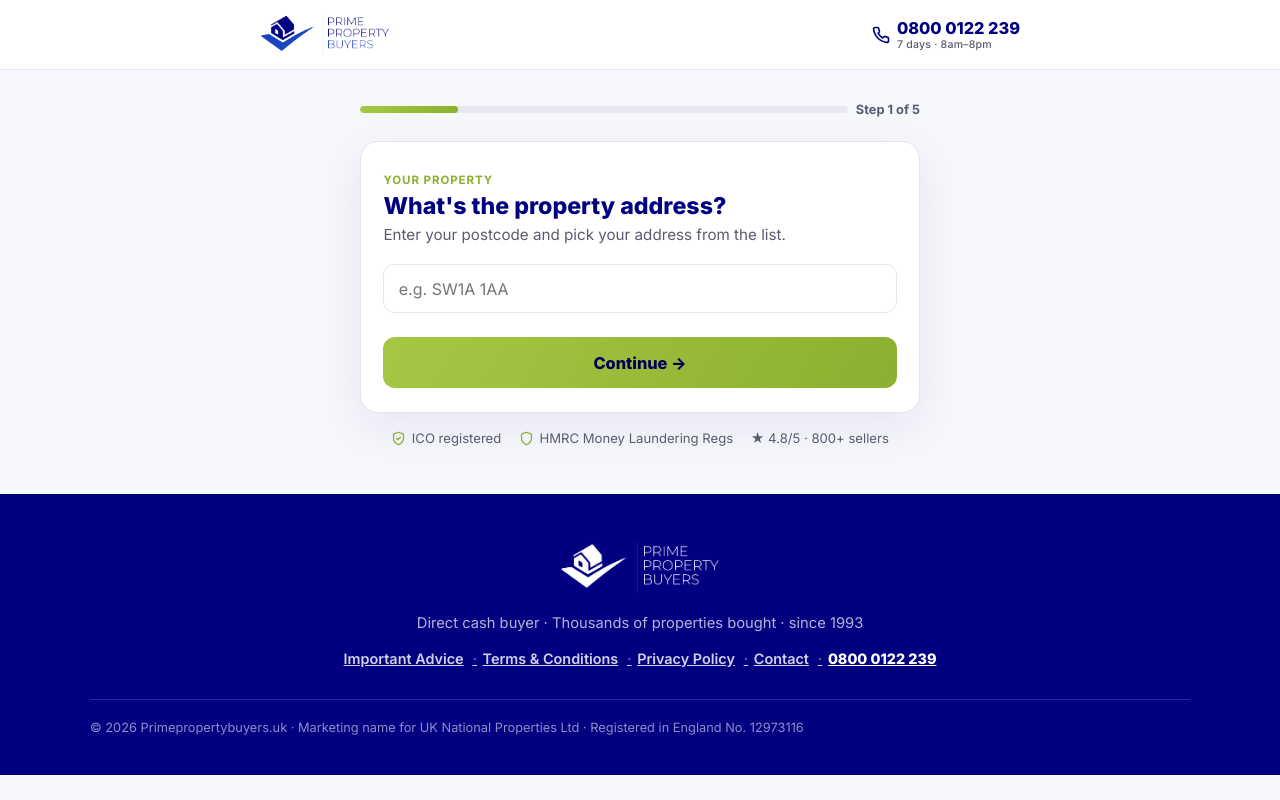
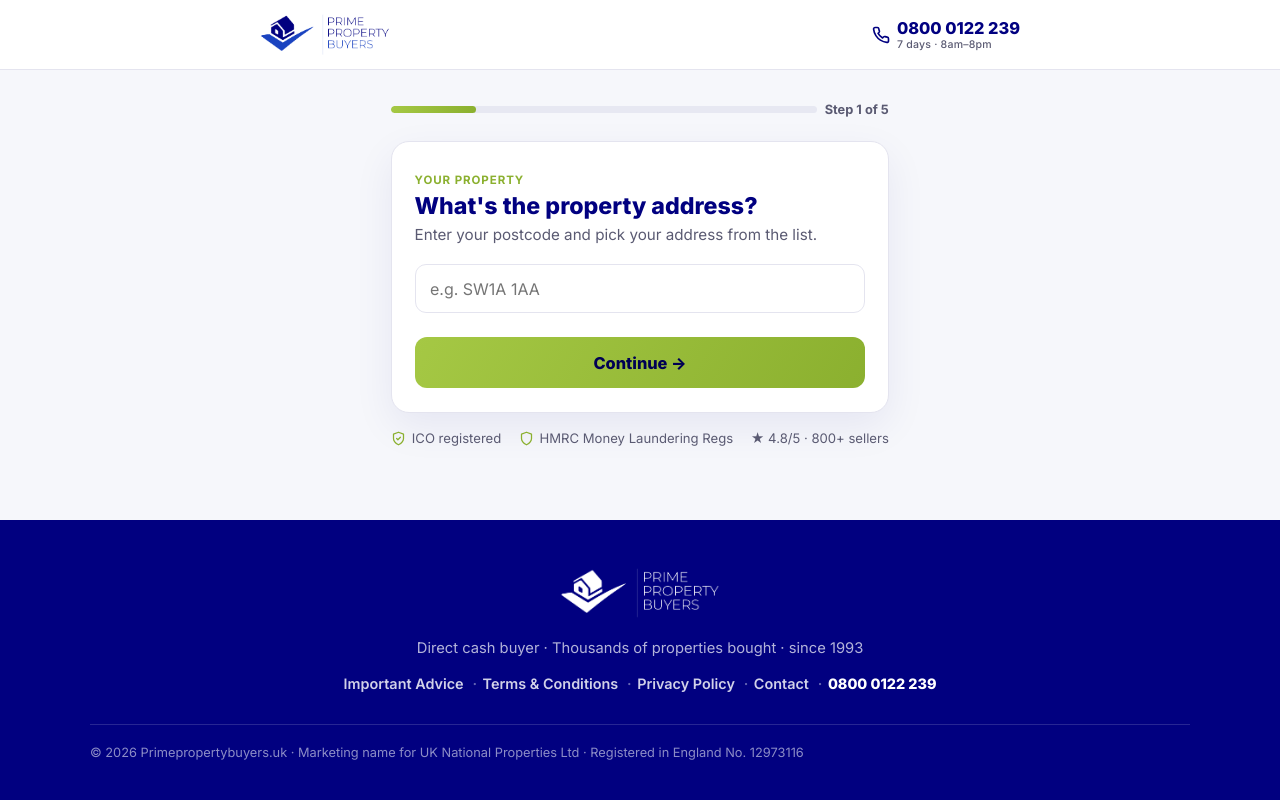
Before and after one commit to rinaztecdoesai/ppb-website, a plain HTML site: page middle-form/index.html in a window 1280 px wide. Drawn offline with Linux system fonts and the light colour scheme.

Commit message:
Funnel footer: pin to bottom (sticky-footer flex, no grey gap) + remove default link underline (only on hover); wizard.css v2, footer.css v5

```diff
--- a/lp/shared/footer.css
+++ b/lp/shared/footer.css
@@ -29,7 +29,7 @@
 .footer-simple .footer-logo{margin:0 auto 1rem;}
 .footer-simple .footer-tagline{margin:0 auto 1.1rem;}
 .footer-simple-links{display:flex; flex-wrap:wrap; justify-content:center; align-items:center; gap:.4rem .2rem;}
-.footer-simple-links a{color:rgba(255,255,255,.82); font-size:.9rem; font-weight:600; display:inline-flex; align-items:center;}
+.footer-simple-links a{color:rgba(255,255,255,.82); font-size:.9rem; font-weight:600; display:inline-flex; align-items:center; text-decoration:none;}
 .footer-simple-links a:hover{color:#fff; text-decoration:underline;}
 .footer-simple-links a:not(:last-child)::after{content:"·"; margin:0 .15rem 0 .55rem; color:rgba(255,255,255,.4);}
 .footer-simple-links a:last-child{color:#fff; font-weight:800;}   /* phone stands out */
--- a/lp/shared/wizard.css
+++ b/lp/shared/wizard.css
@@ -5,7 +5,12 @@
 :root{ --w-navy:#010080; --w-navy-d:#000054; --w-lime:#a5c844; --w-lime-d:#8bb02f;
        --w-ink:#1a1a2e; --w-soft:#5a5a72; --w-line:#e4e4ef; --w-bg:#f6f7fb; }
 body{ margin:0; background:var(--w-bg); color:var(--w-ink);
-      font-family:Inter,system-ui,-apple-system,"Segoe UI",Roboto,sans-serif; }
+      font-family:Inter,system-ui,-apple-system,"Segoe UI",Roboto,sans-serif;
+      /* sticky footer: header + main + footer fill the screen, footer pinned
+         to the bottom (no grey gap below it on tall screens) */
+      min-height:100vh; display:flex; flex-direction:column; }
+.wz-wrap{ flex:1 0 auto; }   /* main grows to push the footer down */
+.site-footer{ flex-shrink:0; }
 
 /* Focused header — logo + phone only (no nav, keep the visitor on task) */
 .wz-head{ background:#fff; border-bottom:1px solid var(--w-line); }
--- a/middle-form/index.html
+++ b/middle-form/index.html
@@ -56,8 +56,8 @@ a.appendChild(r);})(window,document,'//static.hotjar.com/c/hotjar-','.js?sv=');
 <link rel="preconnect" href="https://fonts.googleapis.com">
 <link rel="preconnect" href="https://fonts.gstatic.com" crossorigin>
 <link href="https://fonts.googleapis.com/css2?family=Inter:wght@400;500;600;700;800;900&display=swap" rel="stylesheet">
-<link rel="stylesheet" href="/lp/shared/wizard.css?v=1">
-<link rel="stylesheet" href="/lp/shared/footer.css?v=4">
+<link rel="stylesheet" href="/lp/shared/wizard.css?v=2">
+<link rel="stylesheet" href="/lp/shared/footer.css?v=5">
 </head>
 <body>
 <noscript><iframe src="https://www.googletagmanager.com/ns.html?id=GTM-5D9NNXQ" height="0" width="0" style="display:none;visibility:hidden"></iframe></noscript>
```
Also changed, not shown: additional-info/index.html (+2 -2 lines), contact/index.html (+1 -1 lines), faqs/index.html (+1 -1 lines), important-advice/index.html (+1 -1 lines), index.html (+1 -1 lines), lp/modern-method-of-auction/index.html (+1 -1 lines), privacy-policy/index.html (+1 -1 lines), sell-former-buy-to-let/index.html (+1 -1 lines), sell-your-house-fast/index.html (+1 -1 lines), selling-house-after-divorce/index.html (+1 -1 lines), selling-house-due-illness/index.html (+1 -1 lines), selling-house-pay-debt/index.html (+1 -1 lines), selling-inherited-property/index.html (+1 -1 lines), stop-repossession/index.html (+1 -1 lines), 3 more files.
